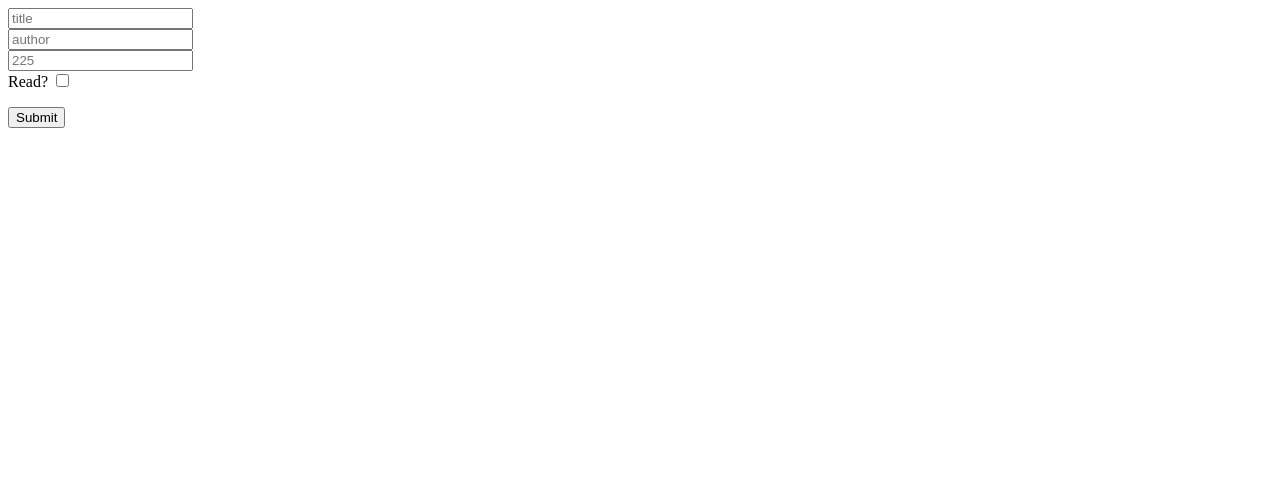
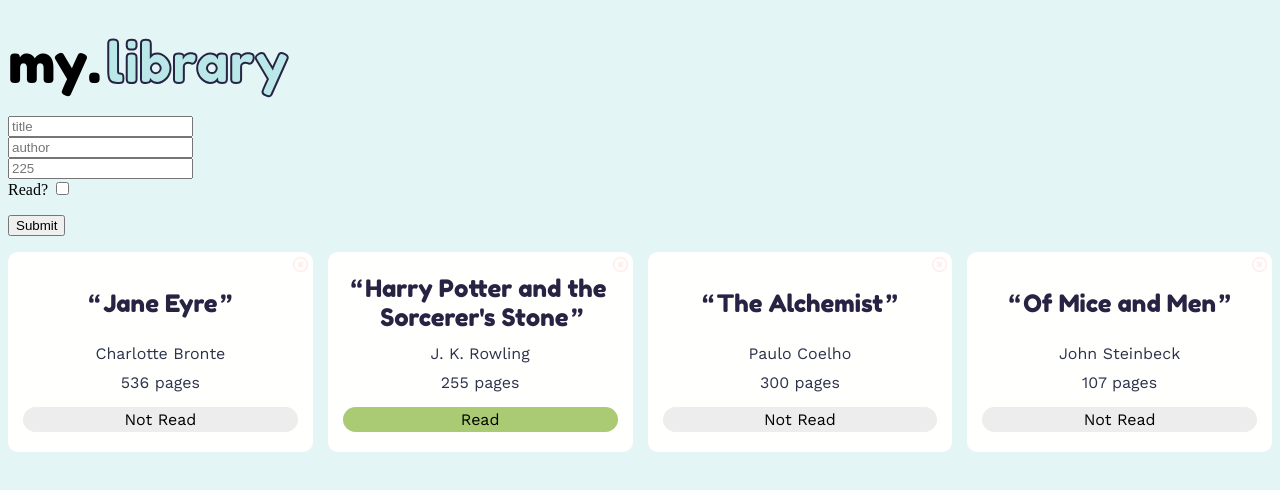
Before and after one commit to madosy/library, a plain HTML site: page index.html in a window 1280 px wide. Drawn offline with nearby package versions, Linux system fonts and the light colour scheme.

Commit message:
Bookshelf grid and card styling added

```diff
--- /dev/null
+++ b/font_style.css
@@ -0,0 +1,38 @@
+@import url('https://fonts.googleapis.com/css2?family=Fredoka+One&family=Work+Sans&display=swap');
+
+.header > h1{
+    font-family: 'Fredoka One', cursive;
+    font-weight: 400;
+    font-size: 3.5rem;
+    margin: 0px;
+    padding: 20px 0;
+}
+
+.title{
+    font-family: 'Fredoka One', cursive;
+    font-weight: 400;
+    font-size: 1.5rem;
+}
+
+.title::after {
+    content: '”';
+    position: relative;
+    left: 3px;
+}
+
+.title::before {
+    content: '“';
+    position: relative;
+    right: 3px;
+}
+
+.author, .pages, .checkbox {
+    font-family: 'Work Sans', sans-serif;
+    font-size: 1rem;
+}
+
+@media only screen and (max-width: 300px) {
+  .header > h1{
+    font-size: 3rem;
+  }
+}
--- a/index.html
+++ b/index.html
@@ -6,8 +6,12 @@
     <meta name="viewport" content="width=device-width, initial-scale=1.0">
     <title>Document</title>
     <link rel="stylesheet" href="style.css">
+    <link rel="stylesheet" href="font_style.css">
 </head>
 <body>
+    <div class="header">
+        <h1>my.<span class="accent">library</span></h1>
+    </div>
     <form id="book-form">
         <input type="text" name="title" id="title" placeholder="title" required>
         <input type="text" name="author" id="author" placeholder="author" required>
@@ -18,8 +22,8 @@
     <div class="bookshelf">
         <div class="book template" data-bookid="template">
             <div class="x"></div>
-            <div class="title field">Harry Potter and the Sorcerer's Stone</div>
-            <div class="author field">J. K. Rowling</div>
+            <div class="title field">Title</div>
+            <div class="author field">Author</div>
             <div class="pages field">255</div>
             <div class="checkbox">
                 <label>
--- a/script.js
+++ b/script.js
@@ -116,3 +116,32 @@ bookForm.addEventListener('submit', (e) => {
     //html form has various functions already (was clearing fields manually before.)
     bookForm.reset();
 })
+
+
+addBookToLibrary(
+    'Jane Eyre',
+    'Charlotte Bronte',
+    536,
+    false
+)
+
+addBookToLibrary(
+    "Harry Potter and the Sorcerer's Stone",
+    "J. K. Rowling",
+    255,
+    true
+)
+
+addBookToLibrary(
+    "The Alchemist",
+    "Paulo Coelho",
+    300,
+    false
+)
+
+addBookToLibrary(
+    "Of Mice and Men",
+    "John Steinbeck",
+    107,
+    false
+)
--- a/style.css
+++ b/style.css
@@ -1,3 +1,28 @@
+:root {
+    --background: #e3f6f5;
+    --card-background: #fffffe;
+    --headline: #272343;
+    --sub-headline: #2d334a;
+    --card-paragraph: #2d334a;
+
+    --stroke: #272343;
+    --ico-secondary: #e3f6f5;
+    --ico-highlight: #ffd803;
+    --ico-tertiary: #bae8e8;
+
+}
+
+/* .header{
+    border-bottom:var(--stroke) 5px solid;
+    margin-bottom: 15px;
+} */
+
+.accent{
+    color: var(--ico-tertiary);
+    -webkit-text-stroke: 2px var(--stroke);
+    margin-left: 5px;
+}
+
 input {
     display: block;
 }
@@ -11,36 +36,49 @@ body > div.bookshelf input[type="checkbox"] {
 }
 
 .book > .checkbox:has(input[type="checkbox"]) {
-    background-color: #d3d3d3
+    background-color: #ededed;
+    margin-top: 5px;
 }
 
 .book > .checkbox:has(input[type="checkbox"]:checked) {
-    background-color: green;
+    background-color: rgb(170, 203, 115);
 
+}
+
+body > div.bookshelf div.checkbox > label::before {
+    content: 'Not';
+}
+
+/* Using CSS to conditionally update read status */
+body > div.bookshelf div.checkbox:has(input[type="checkbox"]:checked) label::before {
+    content: '';
+}
+
+body {
+    background-color: var(--background);
+    box-sizing: border-box;
 }
 
 .bookshelf {
     display: grid;
-    grid-template-columns: 300px;
-    row-gap: 10px;
-}
-
-.book{
-    display: flex;
-    flex-direction: column;
-    position: relative;
-    border: 1px black solid;
-    border-radius: 5px;
-
+    grid-template-columns: repeat(auto-fill, minmax(300px, 1fr));
+    gap: 15px;
 }
 
 .x{
-    background-color: red;
+    background-image: url(./images/red-x-line-icon.png);
+    background-size: cover;
     height: 15px;
     width: 15px;
     position: absolute;
-    top: 0;
-    right: 0;
+    top: 5px;
+    right: 5px;
+    opacity: 10%;
+}
+
+.x:hover{
+   background-image: url(./images/red-x-icon.png);
+   opacity: 100%;
 }
 
 label{
@@ -48,6 +86,56 @@ label{
    user-select: none;
 }
 
+.book{
+    background-color: var(--card-background);
+    display: grid;
+    grid-template-rows: 1fr max-content max-content max-content;
+    position: relative;
+    /* border: 1px black solid; */
+    border-radius: 10px;
+    padding: 20px 15px;
+    text-align: center;
+    height: 200px;
+    box-sizing: border-box;
+}
+
+.title, .author, .pages {
+    margin-bottom: 10px;
+    align-self: center;
+    color: var(--card-paragraph);
+}
+
+.title {
+    color: var(--headline);
+}
+
+.checkbox {
+    border-radius: 15px;
+    padding: 3px;
+    bottom: 0;
+}
+
+
+.pages::after {
+    content: " pages"
+}
+
+
 .template {
     display: none;
 }
+
+@media only screen and (max-width: 300px) {
+    .bookshelf {
+        grid-template-columns: repeat(auto-fill, minmax(200px, 1fr));
+        gap: 15px;
+    }
+
+    .header h1 {
+        font-size: 1rem;
+    }
+
+    .book{
+        height: fit-content;
+    }
+}
```
Also changed, not shown: images/cross-icon.png (added), images/red-x-icon.png (added), images/red-x-line-icon.png (added).
